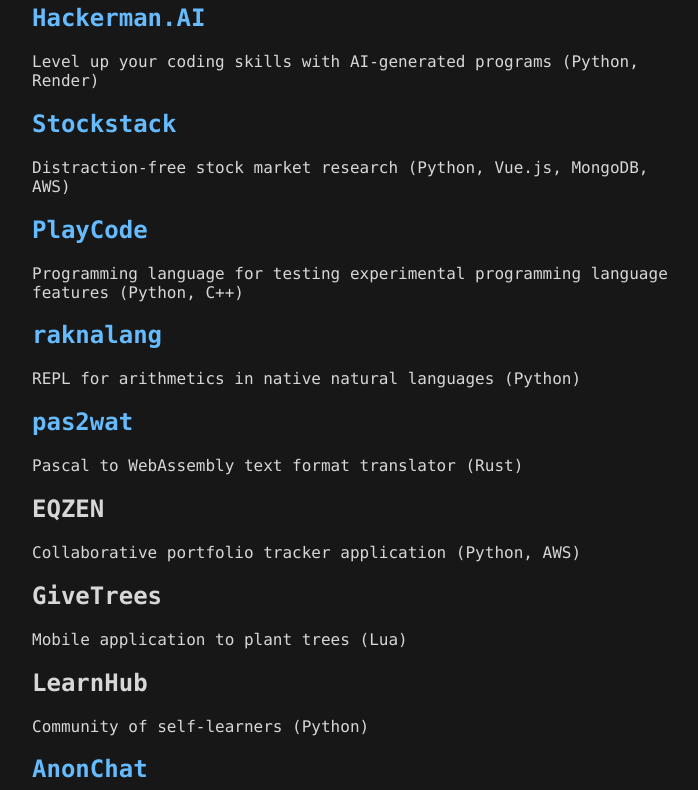
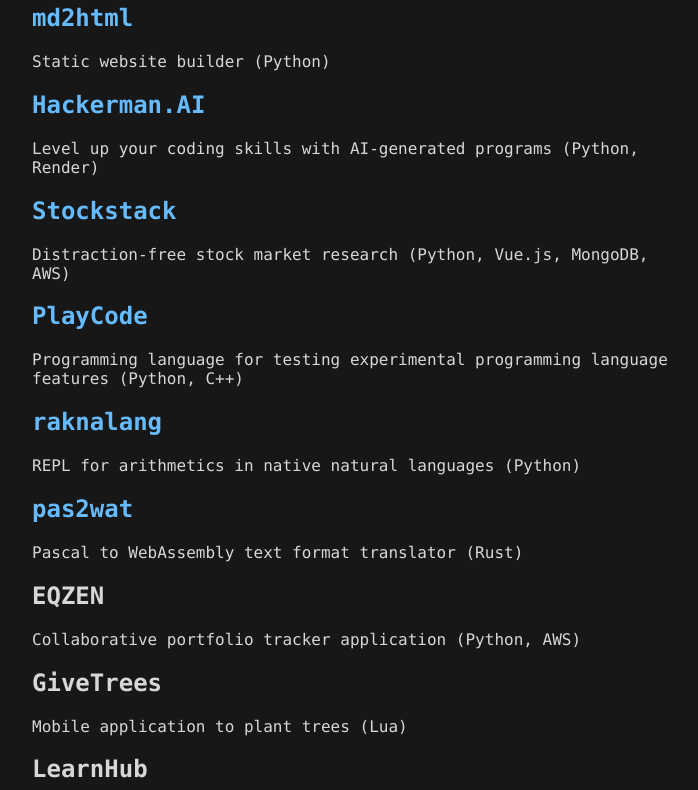
Before and after one commit to mxsjoberg/md2website, a plain HTML site: page dist/projects.html in a window 1280 px wide. Shown: the part 124-914 px from the top of the page, without its empty margins (0-698 px from the left). Drawn offline with Linux system fonts and the light colour scheme.

Commit message:
Update projects.html

```diff
--- a/dist/projects.html
+++ b/dist/projects.html
@@ -1,4 +1,6 @@
 <html lang='en'><head><link rel='icon' href='fav.png'><title>Projects</title><meta charset='utf-8'><meta name='viewport' content='width=device-width, initial-scale=1'><meta name='author' content='Michael Sjöberg'><meta name='description' content='My projects, posts, and programming notes.'><meta name='theme-color' content='#161716'><meta name='application-name' content='Michael Sjöberg'><meta name='apple-mobile-web-app-title' content='Projects'><meta name='apple-mobile-web-app-capable' content='yes'><meta name='mobile-web-app-capable' content='yes'><meta name='apple-mobile-web-app-status-bar-style' content='#161716'><link rel='stylesheet' href='main.min.css'><script src='main.min.js'></script></head><body><nav><p><a href="index.html">home</a> <a href="journal.html">journal</a> <a href="projects.html">projects</a> <a href="posts.html">posts</a> <a href="programming.html">programming</a></p></nav><div class='page'><h1>Projects</h1>
+<h2><a href="https://github.com/mixmaester/md2html">md2html</a></h2>
+<p>Static website builder (Python)</p>
 <h2><a href="https://hackerman.ai">Hackerman.AI</a></h2>
 <p>Level up your coding skills with AI-generated programs (Python, Render)</p>
 <h2><a href="https://trystockstack.com">Stockstack</a></h2>
```
